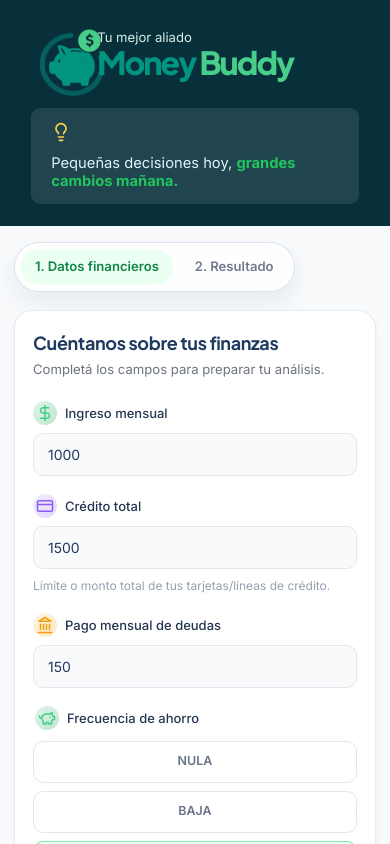
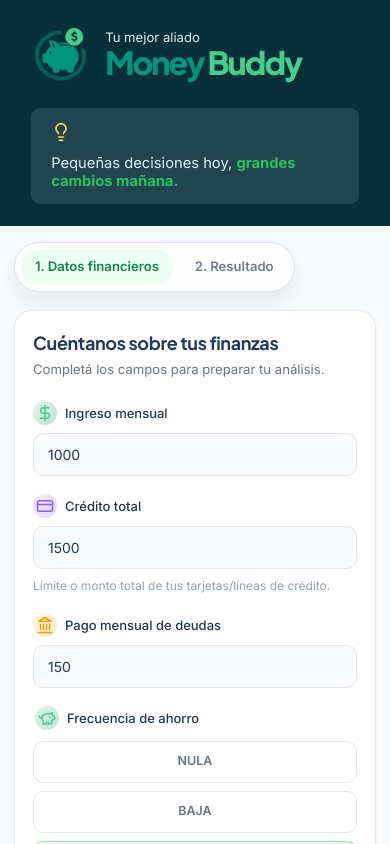
Before and after one commit to No-Country-simulation/team-23-g9-money-buddy, a React (Vite) app in the folder frontend/: page / in a window 390 px wide. Shown: the top 844 px of the page. Built offline with nearby package versions, Linux system fonts and the light colour scheme; no server answers.

Commit message:
fix(frontend): ajusta espaciado del header móvil (#70)

```diff
--- a/frontend/src/styles.css
+++ b/frontend/src/styles.css
@@ -123,14 +123,15 @@ pre:focus-visible {
 
 .brand-mark {
   display: grid;
+  flex: 0 0 auto;
   width: 78px;
   height: 78px;
   place-items: center;
 }
 
 .brand-mark img {
-  width: 86px;
-  height: 86px;
+  width: 110%;
+  height: 110%;
   object-fit: contain;
 }
 
@@ -1508,6 +1509,10 @@ pre {
     height: 62px;
   }
 
+  .brand {
+    gap: 12px;
+  }
+
   .header-note,
   .compact-heading,
   .json-panel-header {
```
